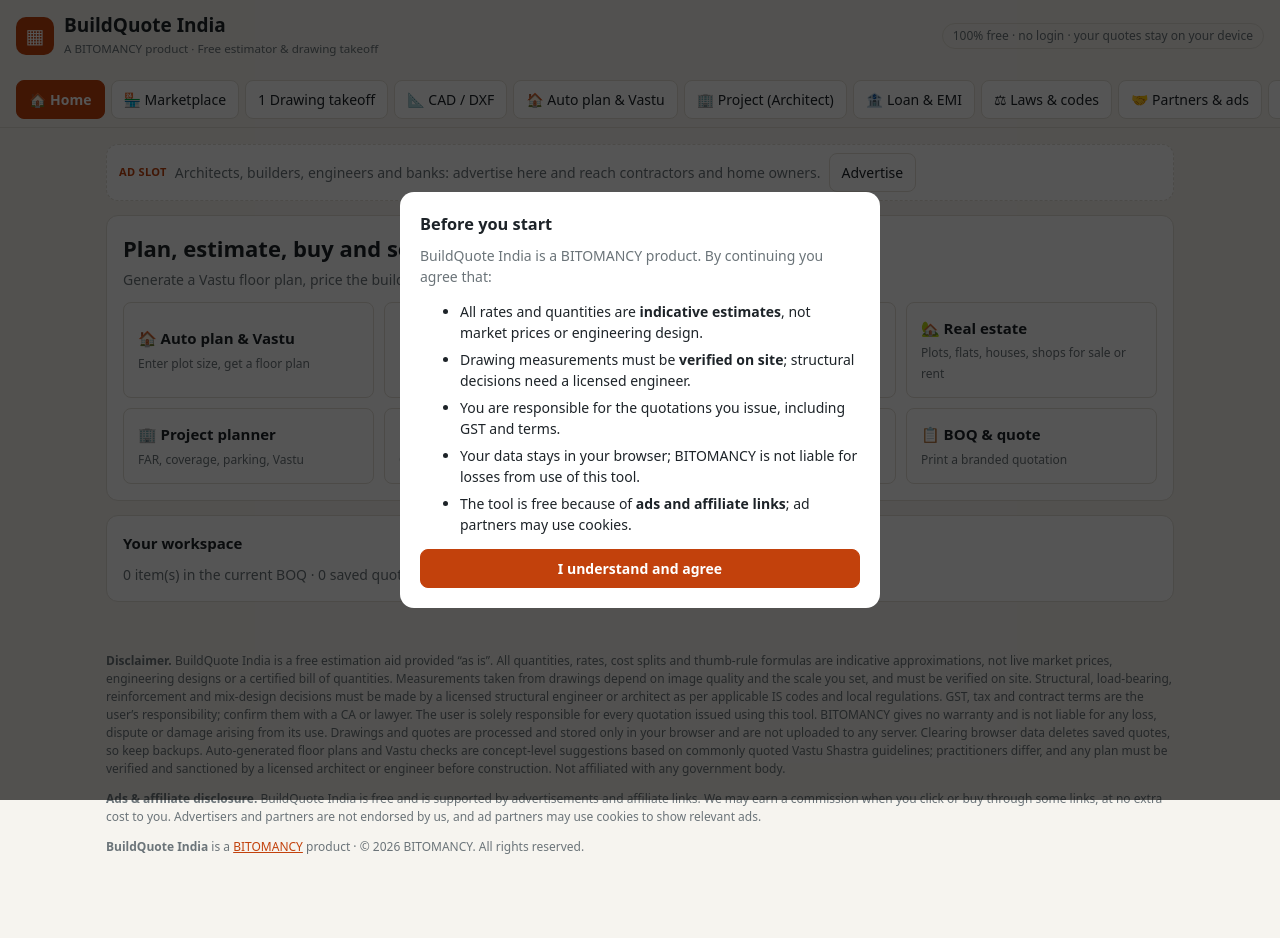
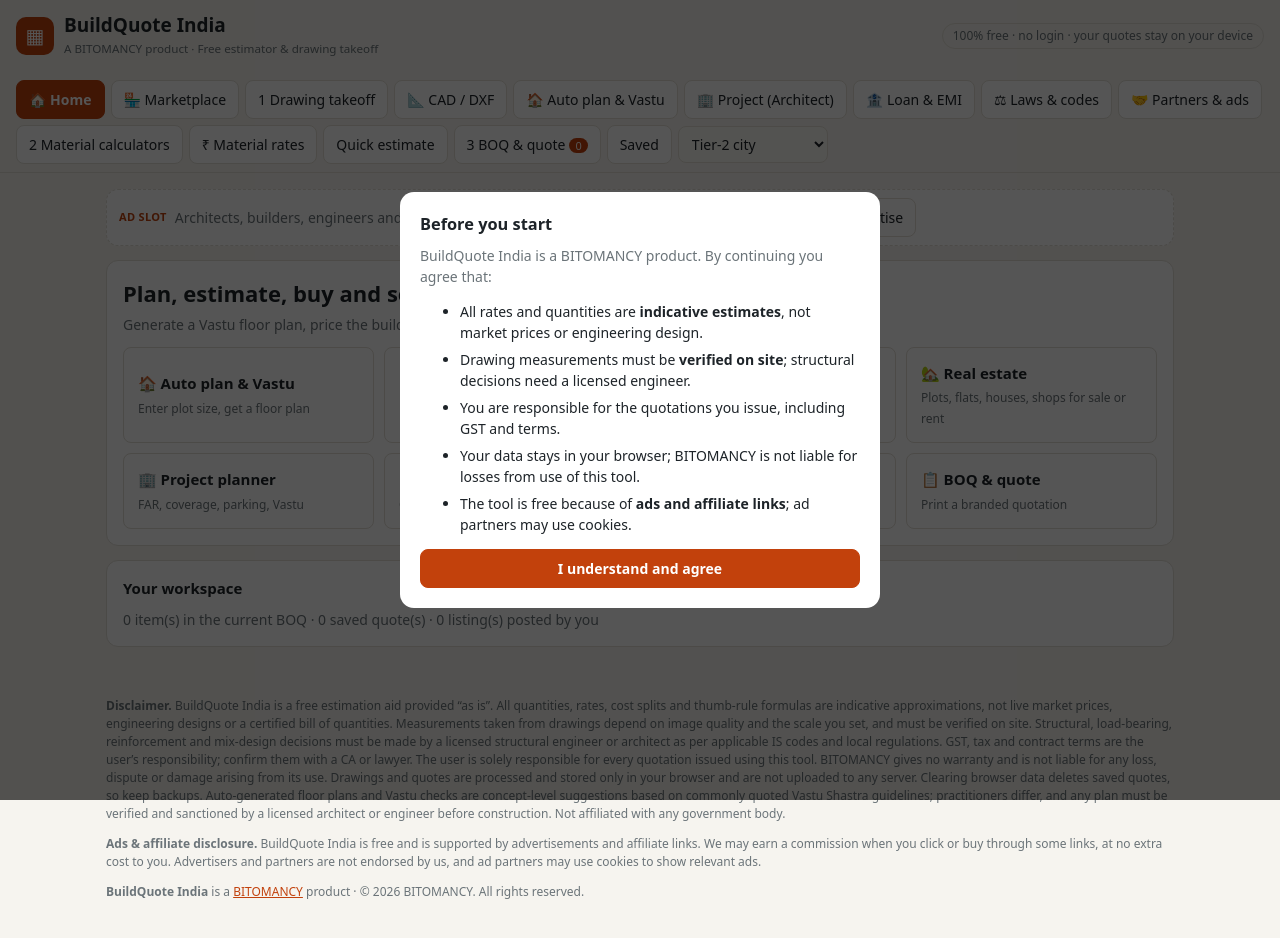
Before and after one commit to supportbitomancy-lab/BuildQuote, a plain HTML site: page index.html in a window 1280 px wide. Before the commit the page ends 896 px from the top, so only its background shows below. Drawn offline with Linux system fonts and the light colour scheme.

Commit message:
Add files via upload

```diff
--- a/index.html
+++ b/index.html
@@ -41,6 +41,8 @@ html{-webkit-text-size-adjust:100%}nav{scrollbar-width:none;-webkit-overflow-scr
 .affc .adt{display:inline-block}.aff a{text-decoration:none}.aff-n{font-size:11px;margin:8px 0 0}
 [hidden]{display:none!important}.br{cursor:pointer}.hc{display:block;text-align:left;width:100%;padding:14px}.hc b{display:block;font-size:15px;margin-bottom:2px}.hc span{color:var(--mu);font-size:12px}.hg{display:grid;grid-template-columns:repeat(auto-fit,minmax(210px,1fr));gap:10px}
 .mc{display:flex;flex-direction:column;gap:5px;margin:0}.mp{font-size:20px;font-weight:800;color:var(--ac)}.tg{font-size:11px;border:1px solid var(--ln);border-radius:99px;padding:1px 8px;color:var(--mu);display:inline-block;margin-right:4px}.mb{display:flex;flex-wrap:wrap;gap:6px;margin-top:auto}.mb a{text-decoration:none}.mb a,.mb button{padding:6px 10px;font-size:12px;min-height:0}
+nav{flex-wrap:wrap;overflow:visible}nav button,nav select{flex:0 1 auto}
+@media(max-width:640px){nav{position:static;gap:4px;padding:6px 8px}nav button,nav select{min-height:32px;padding:4px 7px;font-size:12px}nav select{flex:1 1 100%}}
 </style></head><body>
 <header class="np"><div class="br" id="home" role="button" tabindex="0" title="Go to Home"><div class="lg">▦</div><div><b>BuildQuote India</b><small>A BITOMANCY product · Free estimator &amp; drawing takeoff</small></div></div><span class="pill">100% free · no login · your quotes stay on your device</span></header>
 <nav><button data-t="hm" class="on">🏠 Home</button><button data-t="mk">🏪 Marketplace</button><button data-t="tk">1 Drawing takeoff</button><button data-t="cd">📐 CAD / DXF</button><button data-t="ap">🏠 Auto plan &amp; Vastu</button><button data-t="pj">🏢 Project (Architect)</button><button data-t="ln">🏦 Loan &amp; EMI</button><button data-t="lw">⚖ Laws &amp; codes</button><button data-t="ad">🤝 Partners &amp; ads</button><button data-t="ca">2 Material calculators</button><button data-t="rt">₹ Material rates</button><button data-t="qe">Quick estimate</button><button data-t="bq">3 BOQ &amp; quote<i id="nb">0</i></button><button data-t="sv">Saved</button><select id="city" title="Regional rate level"><option value="1.2">Rates: Metro city</option><option value="1.05">Tier‑1 city</option><option value="0.92" selected>Tier‑2 city</option><option value="0.85">Tier‑3 town</option><option value="0.75">Village / rural</option></select></nav>
```
